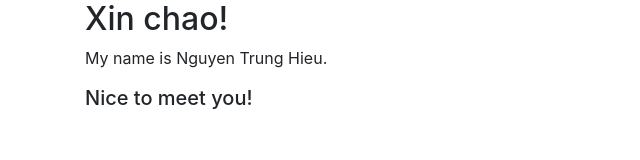
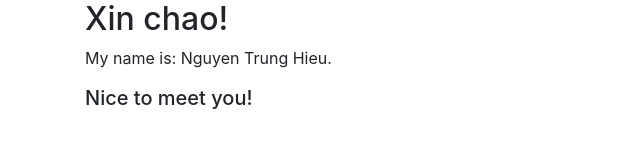
Before and after one commit to hieunt8git/hieunt8git.github.io, a plain HTML site: page index.html in a window 1280 px wide. Shown: the full height of the page, 0-640 px from the left. Drawn offline with nearby package versions, Linux system fonts and the light colour scheme.

Commit message:
edit index.html

```diff
--- a/index.html
+++ b/index.html
@@ -13,7 +13,7 @@
             <h2 class="text-justify">Xin chao!</h2>
         </header>
         <div class="main-content">
-            <p class="text-justify">My name is Nguyen Trung Hieu.</p>
+            <p class="text-justify">My name is: Nguyen Trung Hieu.</p>
         </div>
         <footer>
             <h5 class="text-justify">Nice to meet you!</h5>
```
